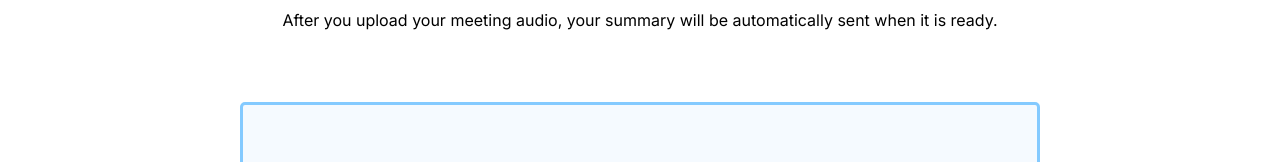
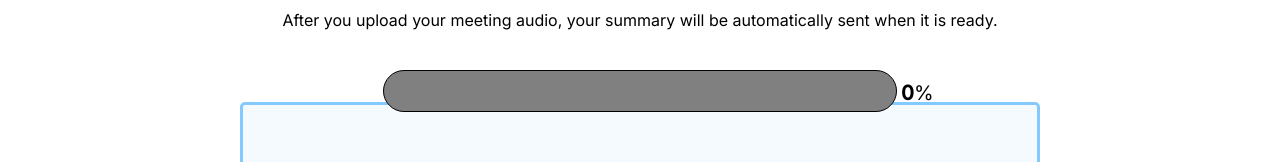
Before and after one commit to RValanki/Keep-Me-Posted, a SvelteKit app in the folder frontend/: page /upload-audio in a window 1280 px wide. Shown: the part 317-479 px from the top of the page. Built offline with nearby package versions, Linux system fonts and the light colour scheme.

Commit message:
Added loading bar into uploadbox component

```diff
--- a/frontend/src/components/uploadAudioBox.svelte
+++ b/frontend/src/components/uploadAudioBox.svelte
@@ -32,6 +32,7 @@ function handleFilesSelect(e) {
     }
 
     const audio = new Audio(URL.createObjectURL(selectedFile));
+    makeProgression()
     audio.addEventListener('loadedmetadata', () => {
       if (audio.duration <= MAX_DURATION_SECONDS) {
         file = selectedFile;
@@ -47,6 +48,31 @@ function handleFilesSelect(e) {
   }
 }
 
+// Progress Bar
+let progressBarWidth = 0
+let progressBarProgress
+let progressBarDisplay = 0
+let loadingBarWidth;
+
+
+$: if (progressBarWidth === loadingBarWidth) {
+  clearInterval(progressBarProgress)
+}
+
+const progression = () => {
+  progressBarWidth += 1
+  progressBarDisplay = Math.round(progressBarWidth/loadingBarWidth * 100)
+}
+
+const makeProgression = () => {
+  loadingBarWidth = document.getElementById("loadingBar").clientWidth
+  document.getElementById("progressBar").style.display = "block"
+  progressBarWidth = 0
+  progressBarDisplay = 0
+  progressBarProgress = setInterval(progression, 1)
+}
+
+
 </script>
 
 <div class="upload-box">
@@ -59,6 +85,10 @@ function handleFilesSelect(e) {
   </label>
 </div>
 
+<div id="loadingBar">
+  <div id="progressBar" style="width: {progressBarWidth}px"></div>
+  <div id="progressNumber"><b>{progressBarDisplay}</b>%</div>
+</div>
 
 <div class="status-message">
   {#if file}
@@ -68,14 +98,11 @@ function handleFilesSelect(e) {
   {/if}
 </div>
 
-
-
 <style>
 
 .upload-box{
   display: flex;
   justify-content: center;
-
 }
 
 .mic-icon{
@@ -179,6 +206,36 @@ function handleFilesSelect(e) {
   padding: 10px;
   color: #333;
   font-size: 16px;
+  margin-top: 100px;
 }
 
+#loadingBar {
+  border: 1px solid;
+  width: 40%;
+  height: 40px;
+  top: 51%;
+  left: 50%;
+  transform: translate(-50%, -50%);
+  position: absolute;
+  background-color: grey;
+  border-radius: 30px 30px 30px 30px;
+}
+
+#progressBar {
+  display: none;
+  height: 40px;
+  top: 50%;
+  left: 50%;
+  position: absolute;
+  top: 0%;
+  left: 0%;
+  background-color: blue;
+  border-radius: 30px 30px 30px 30px;
+}
+
+#progressNumber {
+  position: absolute;
+  top: 25%;
+  left: 101%;
+}
 </style>
```
